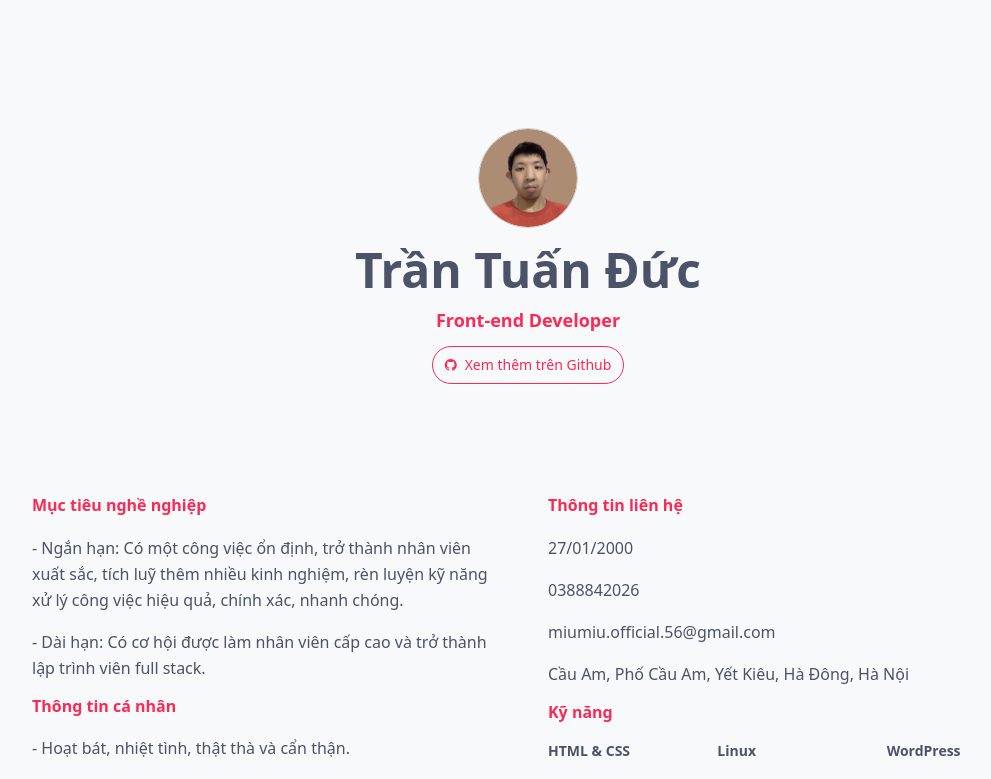
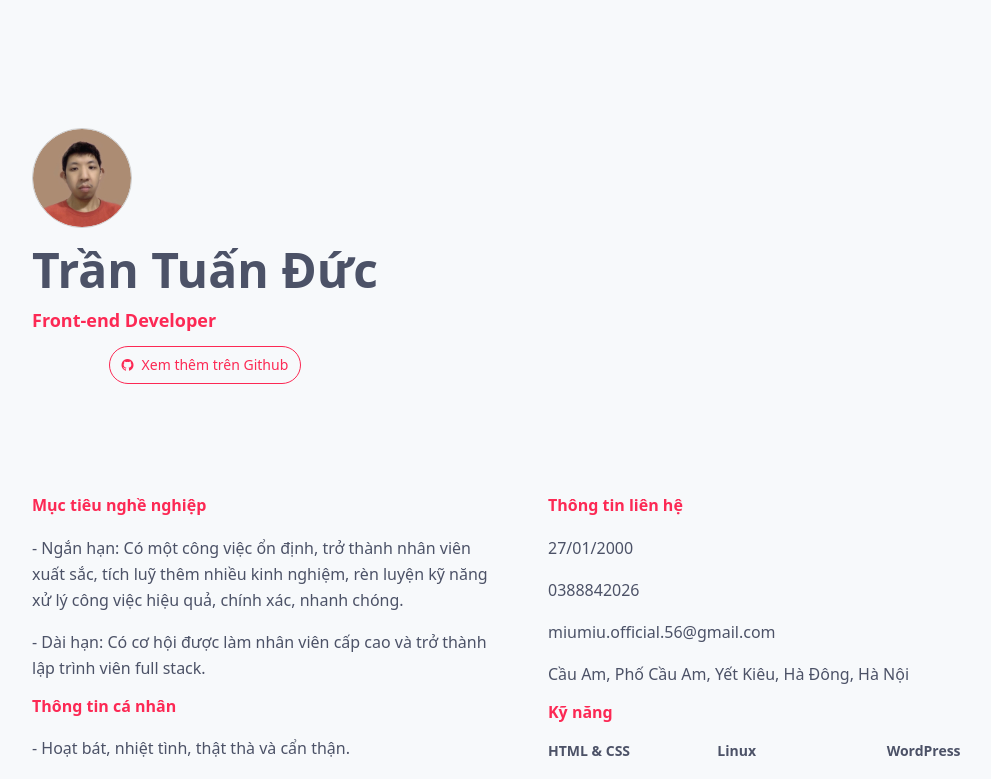
Before and after one commit to tuanductran/cv, a Vue app: page / in a window 1280 px wide. Shown: the top 779 px of the page, without its empty margins (112-1103 px from the left). Built offline with nearby package versions, Linux system fonts and the light colour scheme.

Commit message:
Update index.vue
Change center to left text

```diff
--- a/src/views/Intro/index.vue
+++ b/src/views/Intro/index.vue
@@ -3,7 +3,7 @@
 </script>
 
 <template>
-   <section id="intro" class="flex justify-center relative pt-24 xl:pt-32 2xl:pt-44 text-center">
+   <section id="intro" class="flex relative pt-24 xl:pt-32 2xl:pt-44">
       <profile />
    </section>
 </template>
```
